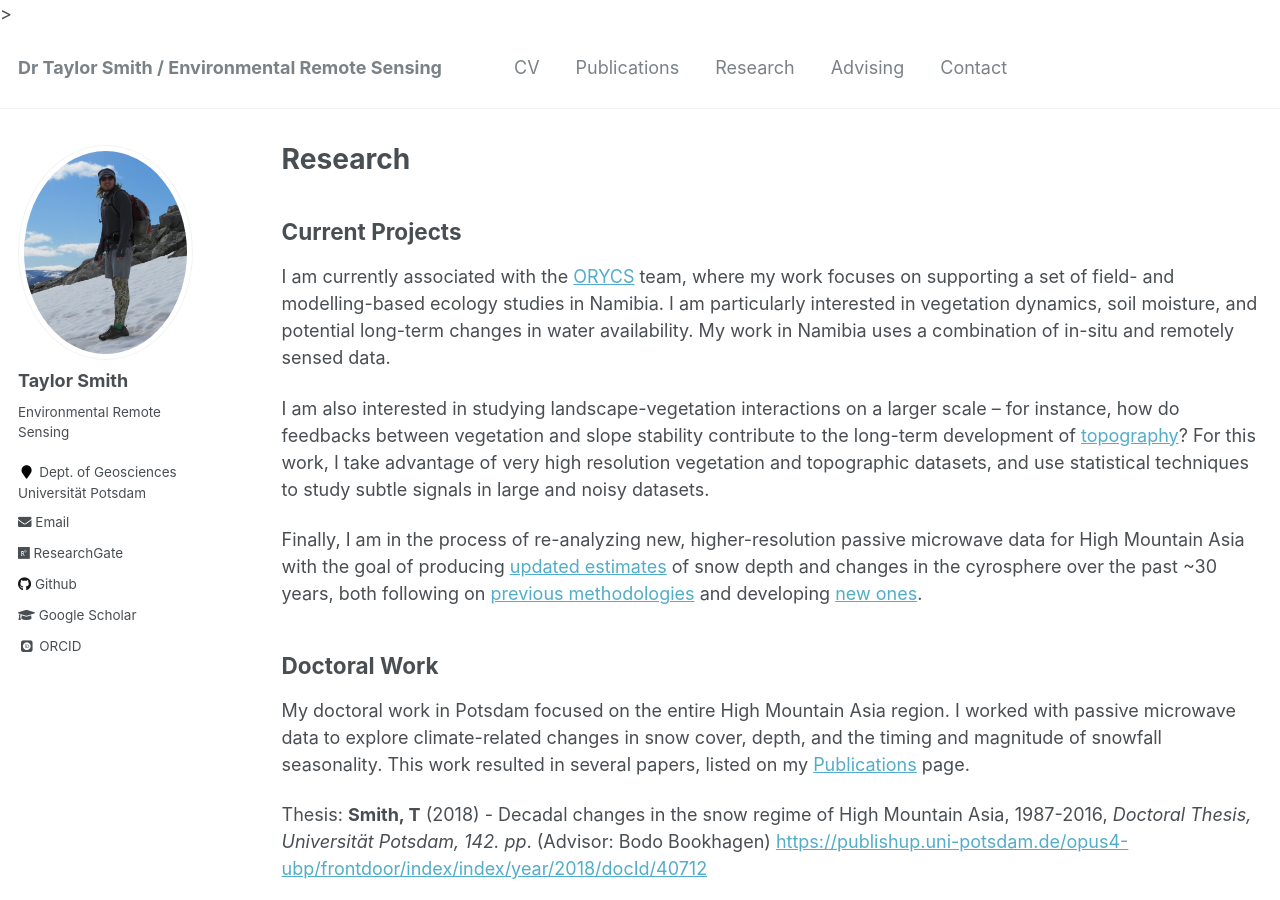
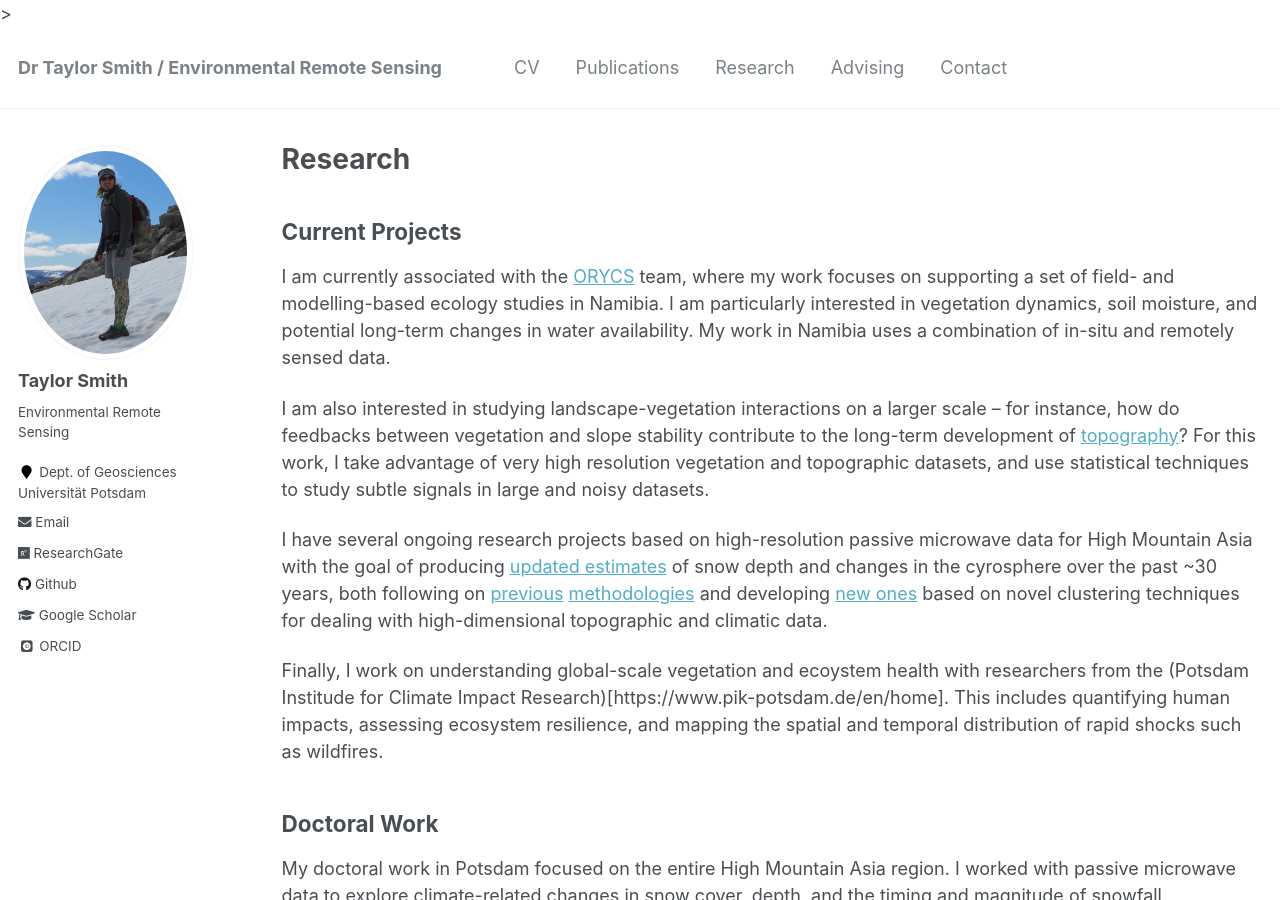
Before and after one commit to tasmi/tasmi.github.io, a Jekyll site: the page built from _pages/research.md, in a window 1280 px wide and 900 px high. Built offline with Jekyll 4.4.1, drawn with Linux system fonts in a browser that asks for light colours; some web fonts are replaced.

Commit message:
Update research.md

```diff
--- a/_pages/research.md
+++ b/_pages/research.md
@@ -11,7 +11,9 @@ I am currently associated with the [ORYCS](https://www.orycs.org/) team, where m
 
 I am also interested in studying landscape-vegetation interactions on a larger scale -- for instance, how do feedbacks between vegetation and slope stability contribute to the long-term development of [topography](https://doi.org/10.1029/2020JF005692)? For this work, I take advantage of very high resolution vegetation and topographic datasets, and use statistical techniques to study subtle signals in large and noisy datasets.
 
-Finally, I am in the process of re-analyzing new, higher-resolution passive microwave data for High Mountain Asia with the goal of producing [updated estimates](https://doi.org/10.3389/feart.2020.559175) of snow depth and changes in the cyrosphere over the past ~30 years, both following on [previous methodologies](https://doi.org/10.1126/sciadv.1701550) and developing [new ones](https://doi.org/10.1016/j.scitotenv.2021.147363).
+I have several ongoing research projects based on high-resolution passive microwave data for High Mountain Asia with the goal of producing [updated estimates](https://doi.org/10.3389/feart.2020.559175) of snow depth and changes in the cyrosphere over the past ~30 years, both following on [previous](https://doi.org/10.1126/sciadv.1701550) [methodologies](https://doi.org/10.1126/sciadv.1701550) and developing [new ones](https://doi.org/10.1016/j.scitotenv.2021.147363) based on novel clustering techniques for dealing with high-dimensional topographic and climatic data.
+
+Finally, I work on understanding global-scale vegetation and ecoystem health with researchers from the (Potsdam Institude for Climate Impact Research)[https://www.pik-potsdam.de/en/home]. This includes quantifying human impacts, assessing ecosystem resilience, and mapping the spatial and temporal distribution of rapid shocks such as wildfires.
 
 ## Doctoral Work
 
```
